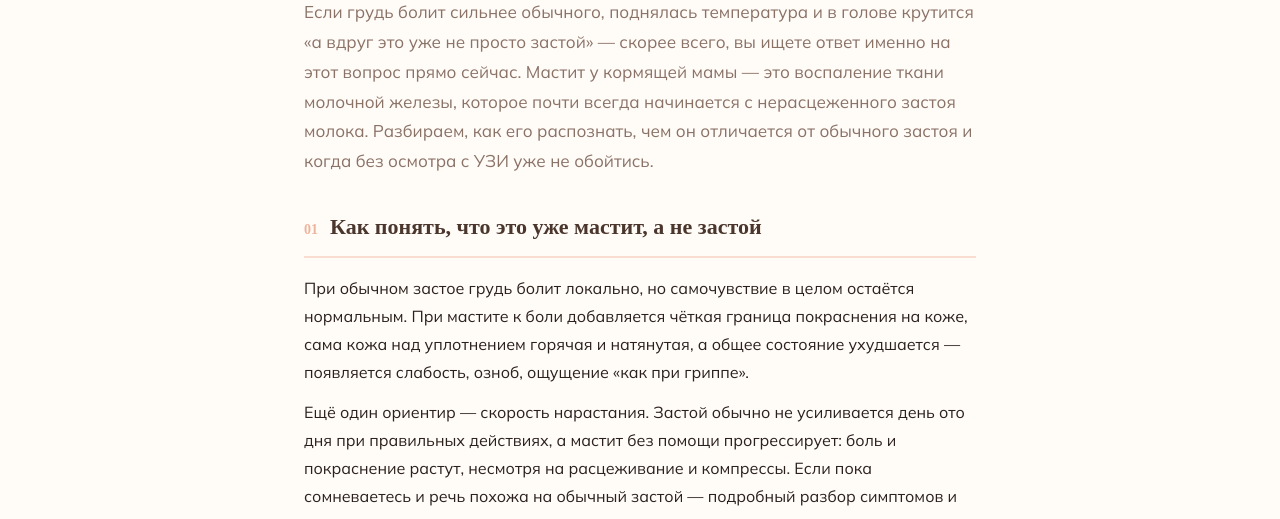
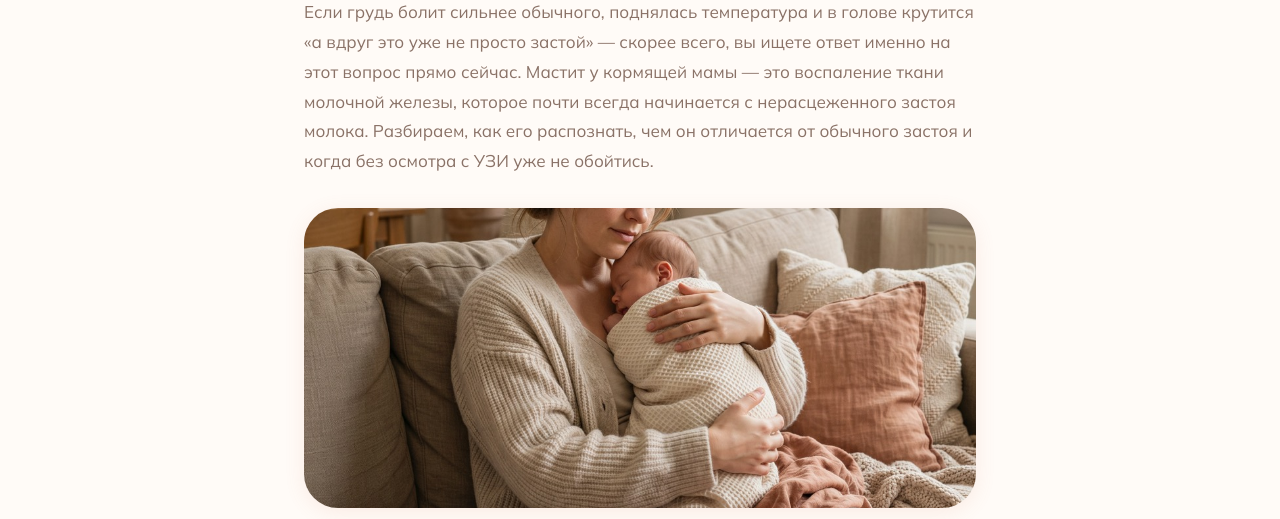
Before and after one commit to mariiagusevaes-fm/zastoy-moloka, a plain HTML site: page mastit.html in a window 1280 px wide. Shown: the part 275-794 px from the top of the page. Drawn offline with Linux system fonts and the light colour scheme; a web font is replaced by a local one.

Commit message:
Добавлены фото в статью о мастите: лид-фото мамы с новорождённым и фото специалиста с портативным УЗИ на дому (иллюстрирует реальное отличие сервиса)

```diff
--- a/mastit.html
+++ b/mastit.html
@@ -9,6 +9,9 @@
   <meta property="og:title" content="Мастит при грудном вскармливании — симптомы и лечение" />
   <meta property="og:description" content="Разбираем, чем инфекционный мастит отличается от неинфекционного, когда нужно УЗИ молочной железы и как не допустить повторного воспаления." />
   <meta property="og:type" content="article" />
+  <meta property="og:image" content="https://zastoy-moloka.ru/images/mastit-hero.jpg" />
+  <meta property="og:image:width" content="1022" />
+  <meta property="og:image:height" content="1280" />
   <meta property="og:url" content="https://zastoy-moloka.ru/mastit" />
   <meta property="og:locale" content="ru_RU" />
   <link rel="canonical" href="https://zastoy-moloka.ru/mastit" />
@@ -44,6 +47,8 @@
     h1,h2,h3{font-family:'Playfair Display',serif;font-weight:600}
     a{color:inherit}
     .inline-link{color:var(--clay);font-weight:700}
+    .read-photo{border-radius:var(--radius-lg);overflow:hidden;margin-bottom:28px;box-shadow:0 4px 20px rgba(217,119,87,0.12)}
+    .read-photo img{width:100%;height:300px;object-fit:cover;display:block}
 
     .topline{position:sticky;top:0;z-index:500;background:#A84A30;border-bottom:1px solid rgba(0,0,0,0.08)}
     .topline-row{max-width:960px;margin:0 auto;padding:16px 24px;display:flex;align-items:center;justify-content:space-between;gap:24px}
@@ -121,6 +126,7 @@
   <nav class="trail"><a href="/">Главная</a> → Мастит — симптомы и лечение</nav>
   <h1>Мастит при грудном вскармливании — симптомы и что делать</h1>
   <p class="dek">Если грудь болит сильнее обычного, поднялась температура и в голове крутится «а вдруг это уже не просто застой» — скорее всего, вы ищете ответ именно на этот вопрос прямо сейчас. Мастит у кормящей мамы — это воспаление ткани молочной железы, которое почти всегда начинается с нерасцеженного застоя молока. Разбираем, как его распознать, чем он отличается от обычного застоя и когда без осмотра с УЗИ уже не обойтись.</p>
+  <div class="read-photo"><img src="/images/mastit-hero.jpg" alt="Мама с новорождённым дома" loading="eager" /></div>
 
   <section class="chapter">
     <div class="chapter-head"><span class="chapter-num">01</span><h2>Как понять, что это уже мастит, а не застой</h2></div>
@@ -157,6 +163,7 @@
 
   <section class="chapter">
     <div class="chapter-head"><span class="chapter-num">05</span><h2>Нужно ли УЗИ молочной железы при мастите</h2></div>
+    <div class="read-photo"><img src="/images/mastit-uzi.jpg" alt="Специалист проводит УЗИ молочной железы на дому" loading="lazy" /></div>
     <p>Слово «УЗИ» иногда пугает сильнее, чем сам мастит — кажется, что раз врач предлагает обследование, значит, всё серьёзнее, чем вы думали. На деле это просто самый быстрый способ понять, с чем именно вы имеете дело. На ощупь сложно надёжно отличить плотный воспалённый участок от уже сформировавшегося гнойника (абсцесса) — а тактика лечения в этих двух случаях разная. УЗИ молочной железы показывает, есть ли полость с гноем, которую может понадобиться вскрыть, или воспаление ещё на стадии, когда достаточно расцеживания и медикаментозного лечения.</p>
     <p>Выездной специалист с портативным аппаратом УЗИ может провести такую диагностику прямо дома, без очереди в клинику — это особенно важно, когда состояние ухудшается быстро, а везти температурящую маму с грудным ребёнком в клинику тяжело физически.</p>
   </section>
```
Also changed, not shown: mastit/index.html (+7 -0 lines), images/mastit-hero.jpg (added), images/mastit-uzi.jpg (added).
